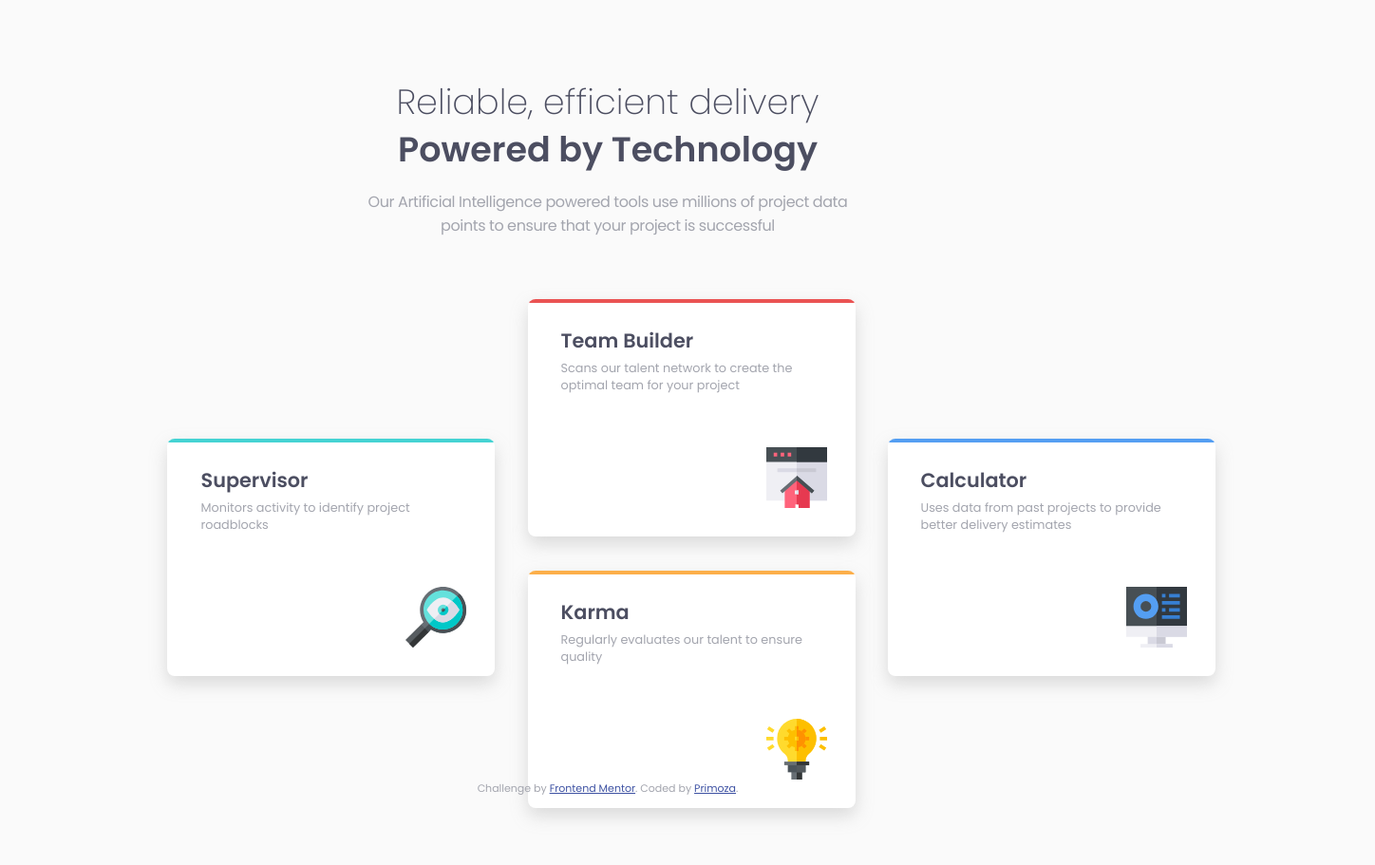
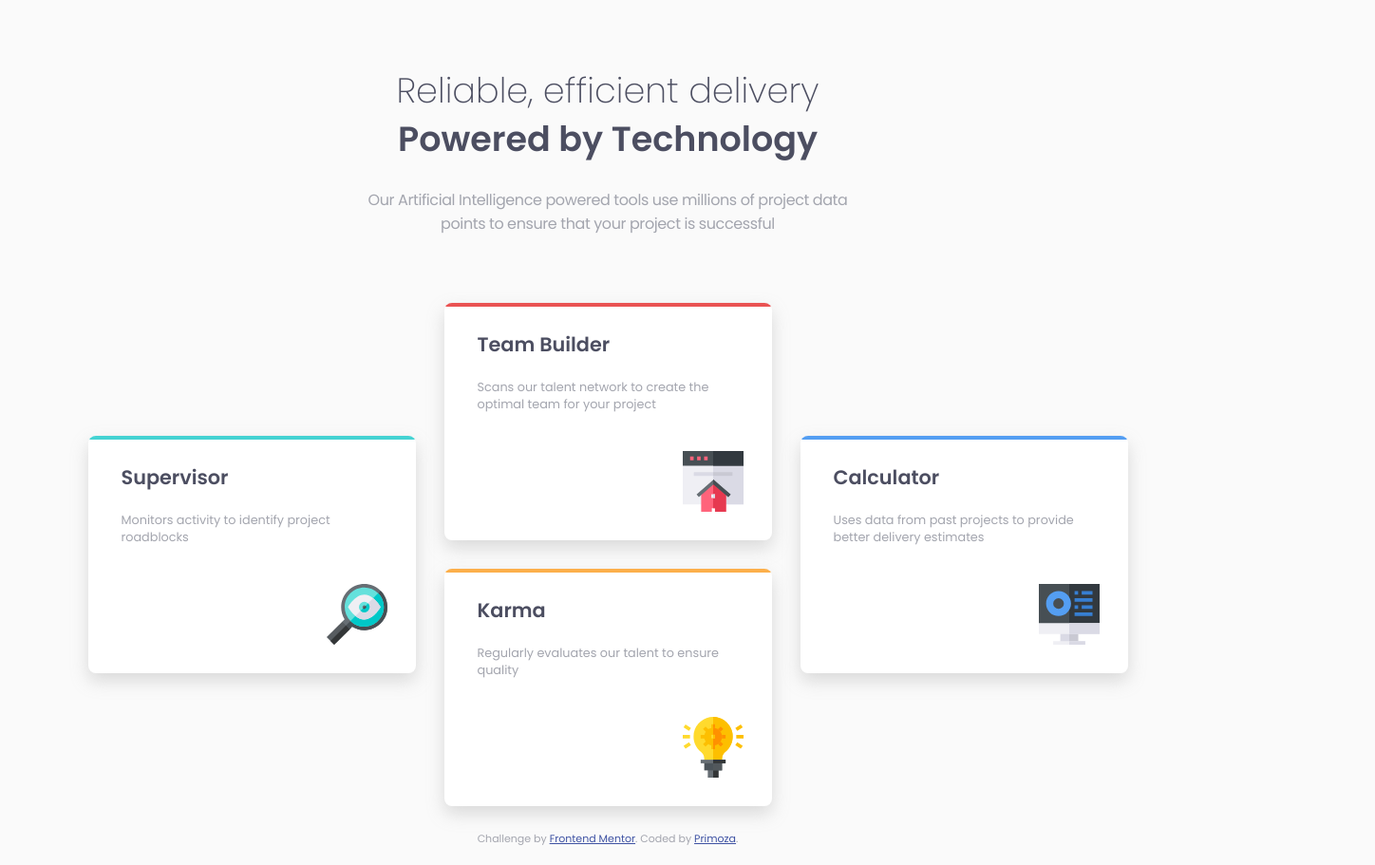
Before and after one commit to primocodetoday/FMSite-four-card-feature-section-master, a plain HTML site: page index.html in a window 1280 px wide. Shown: the whole page at 95% size, 1448 px wide, since content can reach past the window. Before the commit the page ends 889 px from the top, so only its background shows below. Drawn offline with Linux system fonts and the light colour scheme.

Commit message:
Layout finished

```diff
--- a/index.html
+++ b/index.html
@@ -1,12 +1,21 @@
 <!DOCTYPE html>
 <html lang="en">
   <head>
-  <meta charset="UTF-8">
-  <meta name="viewport" content="width=device-width, initial-scale=1.0"> <!-- displays site properly based on user's device -->
+    <meta charset="UTF-8" />
+    <meta name="viewport" content="width=device-width, initial-scale=1.0" />
+    <!-- displays site properly based on user's device -->
 
-  <link rel="icon" type="image/png" sizes="32x32" href="./images/favicon-32x32.png">
-  <link rel="stylesheet" href="styles.css">
-  <link href="https://fonts.googleapis.com/css?family=Poppins:200,400,600&display=swap" rel="stylesheet">
+    <link
+      rel="icon"
+      type="image/png"
+      sizes="32x32"
+      href="./images/favicon-32x32.png"
+    />
+    <link rel="stylesheet" href="styles.css" />
+    <link
+      href="https://fonts.googleapis.com/css?family=Poppins:200,400,600&display=swap"
+      rel="stylesheet"
+    />
     <title>Frontend Mentor | Four card feature section - Challange</title>
 
     <!-- Feel free to remove these styles or customise in your own stylesheet 👍 -->
@@ -15,36 +24,50 @@
     <header>
       <h2>Reliable, efficient delivery</h2>
       <h1>Powered by Technology</h1>
-      <p>Our Artificial Intelligence powered tools use millions of project data <br> points to ensure that your project is successful</p>
+      <p>
+        Our Artificial Intelligence powered tools use millions of project data
+        <br />
+        points to ensure that your project is successful
+      </p>
     </header>
     <main>
-      <section>
+      <section class="left">
         <div class="main-supervisor">
           <h3>Supervisor</h3>
           <p>Monitors activity to identify project roadblocks</p>
-          <img src="images\icon-supervisor.svg">
+          <img src="images\icon-supervisor.svg" />
         </div>
+      </section>
+      <section class="center">
         <div class="main-teambulider">
           <h3>Team Builder</h3>
-          <p>Scans our talent network to create the optimal team for your project</p>
-          <img src="images\icon-team-builder.svg">
-        </div>
-        <div class="main-calculator">
-          <h3>Calculator</h3>
-          <p>Uses data from past projects to provide better delivery estimates</p>
-          <img src="images\icon-calculator.svg">
+          <p>
+            Scans our talent network to create the optimal team for your project
+          </p>
+          <img src="images\icon-team-builder.svg" />
         </div>
         <div class="main-karma">
           <h3>Karma</h3>
           <p>Regularly evaluates our talent to ensure quality</p>
-          <img src="images\icon-karma.svg">
+          <img src="images\icon-karma.svg" />
+        </div>
+      </section>
+      <section class="right">
+        <div class="main-calculator">
+          <h3>Calculator</h3>
+          <p>
+            Uses data from past projects to provide better delivery estimates
+          </p>
+          <img src="images\icon-calculator.svg" />
         </div>
       </section>
     </main>
     <footer>
       <p class="attribution">
-      Challenge by <a href="https://www.frontendmentor.io?ref=challenge" target="_blank">Frontend Mentor</a>.
-      Coded by <a href="https://github.com/primocodetoday">Primoza</a>.
+        Challenge by
+        <a href="https://www.frontendmentor.io?ref=challenge" target="_blank"
+          >Frontend Mentor</a
+        >. Coded by <a href="https://github.com/primocodetoday">Primoza</a>.
       </p>
     </footer>
   </body>
--- a/styles.css
+++ b/styles.css
@@ -1,14 +1,13 @@
 /*************TAGS***************/
-* {
-  margin-block-start: 0;
-  margin-block-end: 0;
-}
 body {
-  background-color: #FAFAFA;
-  text-align: center;
+  background-color: #fafafa;
   font-size: 15px;
-  font-family: 'Poppins', sans-serif;
+  font-family: "Poppins", sans-serif;
   color: #a3a5ae;
+  display: flex;
+  align-items: center;
+  flex-direction: column;
+  height: 100%;
 }
 div {
   background: white;
@@ -19,8 +18,7 @@ div {
   overflow: hidden;
   padding: 20px 35px 0 35px;
   text-align: left;
-  box-shadow: 0px 8px 18px 0px rgba(155,155,155,0.34);
-  display: inline-block;
+  box-shadow: 0px 8px 18px 0px rgba(155, 155, 155, 0.34);
 }
 div > p {
   margin-top: 5px;
@@ -34,10 +32,10 @@ img {
   right: 30px;
   bottom: 30px;
 }
-h1 {
+header > h1 {
   color: #4c4e61;
   font-size: 2.28rem;
-  margin-top: -5px;
+  margin-top: -35px;
 }
 h2 {
   font-size: 2.29rem;
@@ -50,80 +48,80 @@ h3 {
   font-size: 1.3rem;
 }
 header {
-  margin-top: 80px;
-  margin-bottom: 50px;
+  text-align: center;
+  margin-top: 30px;
+  margin-bottom: 40px;
 }
 header > p {
-  margin-top: 15px;
+  margin-top: 0px;
   font-size: 1rem;
   letter-spacing: -0.4px;
 }
 main {
-  width: 1440px;
   margin-left: auto;
   margin-right: auto;
+  display: flex;
+  justify-content: center;
+  align-items: center;
+  flex-wrap: wrap;
 }
-section {
-  width: 100%;
-  margin: 50 auto 0 auto;
+.center {
+  display: flex;
+  flex-direction: column;
 }
 /*************CLASSES**************/
 .attribution {
-  position: relative;
-  bottom: 50px;
   font-size: 11px;
   text-align: center;
 }
 .attribution a {
-  color: #3E52A3;
+  color: #3e52a3;
 }
 .main-supervisor {
   position: relative;
-  top: 147px;
 }
 .main-supervisor::before {
-    content: '';
+  content: "";
   position: absolute;
   left: 0;
   top: 0;
   width: 100%;
   height: 4px;
-    background: #45D3D3;
+  background: #45d3d3;
 }
 .main-teambulider {
   position: relative;
 }
 .main-teambulider::before {
-  content: '';
+  content: "";
   position: absolute;
   left: 0;
   top: 0;
   width: 100%;
   height: 4px;
-  background: #EA5353;
+  background: #ea5353;
 }
 .main-karma {
   position: relative;
 }
 .main-karma::before {
-  content: '';
+  content: "";
   position: absolute;
   left: 0;
   top: 0;
   width: 100%;
   height: 4px;
-  background: #FCAF4A;
+  background: #fcaf4a;
 }
 .main-calculator {
   position: relative;
-  top: 147px;
 }
 .main-calculator::before {
-  content: '';
+  content: "";
   position: absolute;
   left: 0;
   top: 0;
   width: 100%;
   height: 4px;
-  background: #549EF2;
+  background: #549ef2;
 }
```
Lines whose indentation alone changed are shown as unchanged.
